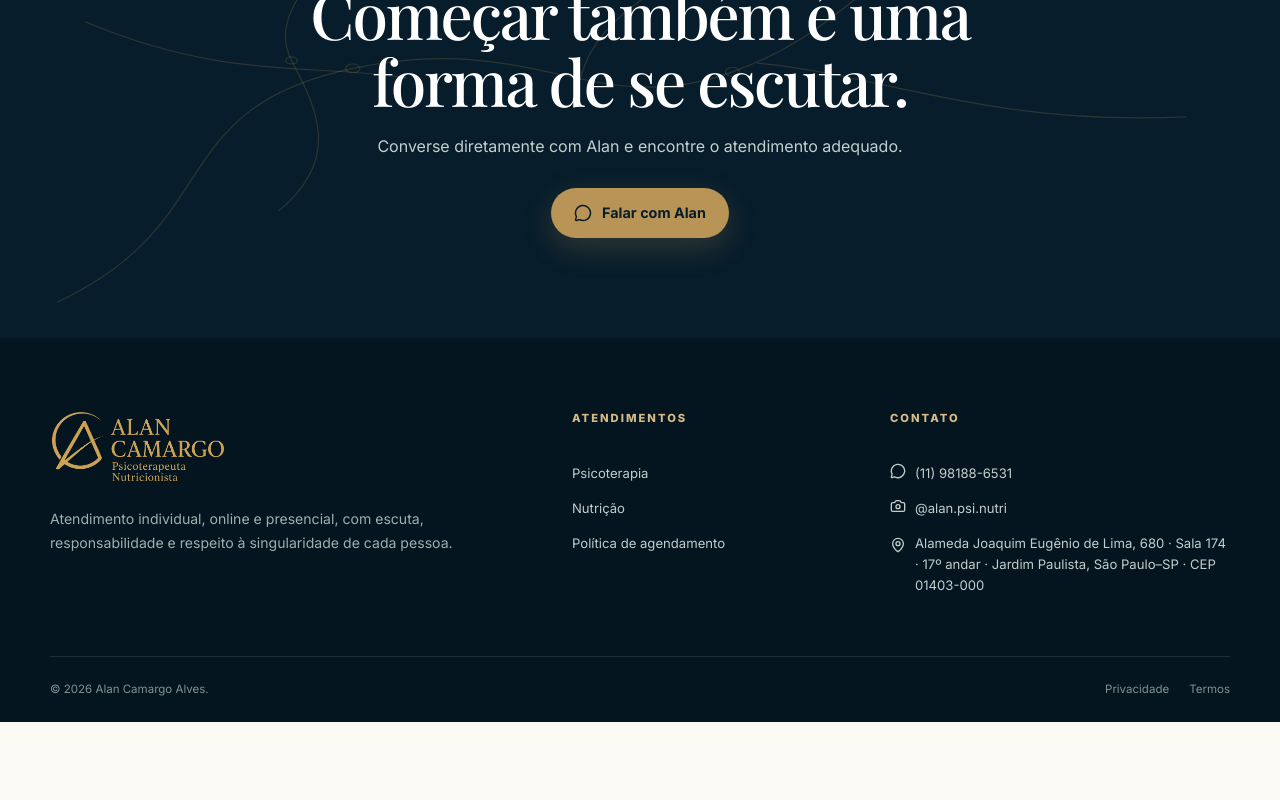
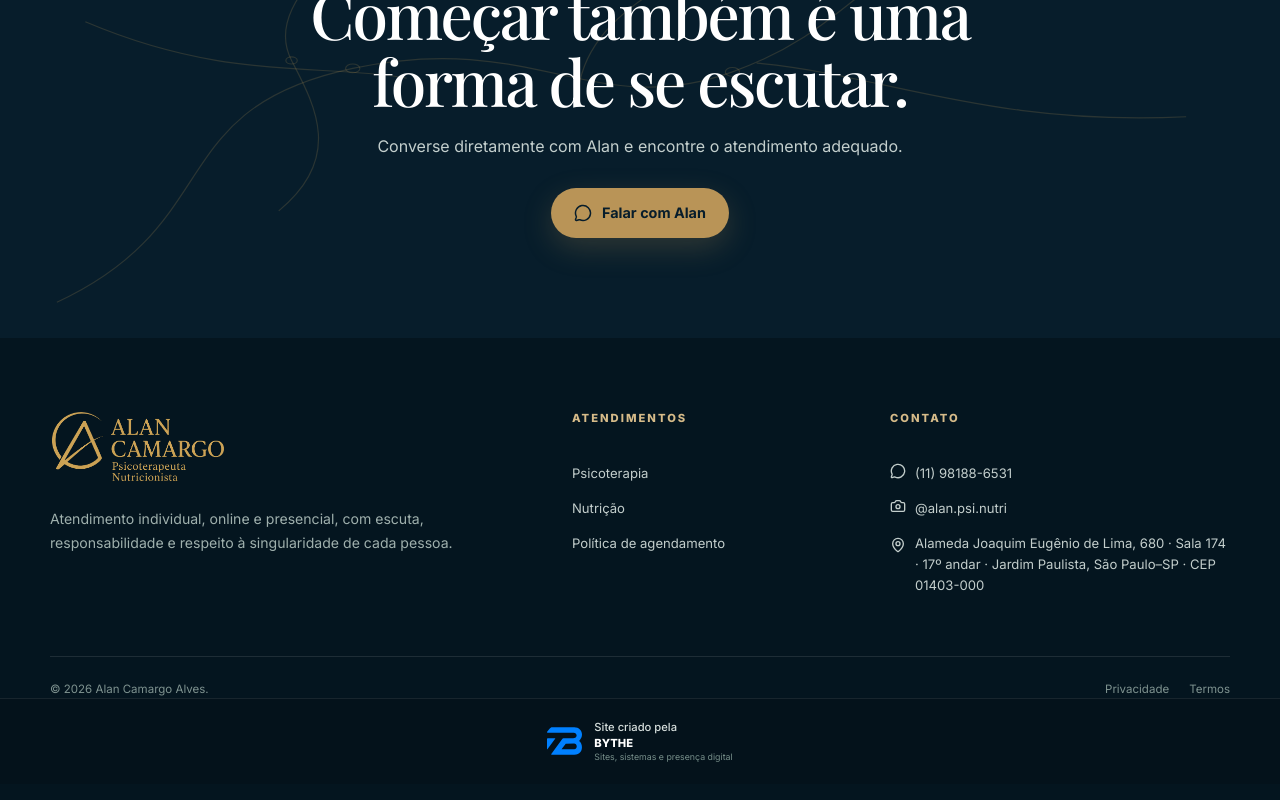
Before and after one commit to vftheodoro/alan-camargo, a Next.js app: page / in a window 1280 px wide. Shown: the part 5706-6506 px from the top of the page. Before the commit the page ends 6428 px from the top, so only its background shows below. Built offline with nearby package versions, Linux system fonts and the light colour scheme; no server answers; a web font is replaced by a local one.

Commit message:
feat: add Bythe footer credit

```diff
--- a/src/app/globals.css
+++ b/src/app/globals.css
@@ -1338,6 +1338,59 @@ h3 {
 .footer-bottom div {
   display: flex;
   gap: 20px;
+}
+
+.footer-credit {
+  display: flex;
+  justify-content: center;
+  padding: 22px 20px;
+  border-top: 1px solid rgba(255, 255, 255, 0.08);
+  background: rgba(0, 0, 0, 0.12);
+}
+
+.footer-credit-link {
+  display: inline-flex;
+  align-items: center;
+  gap: 12px;
+  color: #d7dfdd;
+}
+
+.footer-credit-link img {
+  width: 35px;
+  height: 28px;
+}
+
+.footer-credit-link span {
+  display: flex;
+  flex-direction: column;
+  gap: 3px;
+}
+
+.footer-credit-link strong {
+  color: white;
+  font-size: 0.7rem;
+  font-weight: 800;
+  line-height: 1.15;
+}
+
+.footer-credit-label {
+  font-size: 0.7rem;
+  font-weight: 500;
+  line-height: 1.15;
+}
+
+.footer-credit-link small {
+  color: #78908b;
+  font-size: 0.55rem;
+  line-height: 1;
+}
+
+.footer-credit-link:hover strong {
+  color: white;
+}
+
+.footer-credit-link:focus-visible {
+  border-radius: 4px;
 }
 
 @media (max-width: 980px) {
--- a/src/components/layout/footer.tsx
+++ b/src/components/layout/footer.tsx
@@ -59,6 +59,22 @@ export function Footer() {
           <Link href="/termos">Termos</Link>
         </div>
       </div>
+      <div className="footer-credit">
+        <a
+          className="footer-credit-link"
+          href="https://bythe.com.br"
+          target="_blank"
+          rel="noopener noreferrer"
+          aria-label="Site criado pela Bythe"
+        >
+          <img src="/brand/bythe.svg" alt="Bythe" width="35" height="28" />
+          <span>
+            <span className="footer-credit-label">Site criado pela</span>
+            <strong>BYTHE</strong>
+            <small>Sites, sistemas e presença digital</small>
+          </span>
+        </a>
+      </div>
     </footer>
   );
 }
```
Also changed, not shown: public/brand/bythe.svg (added).
